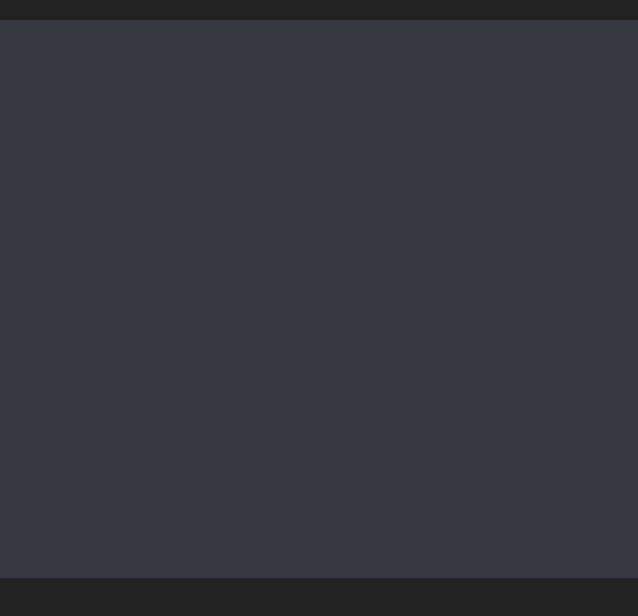
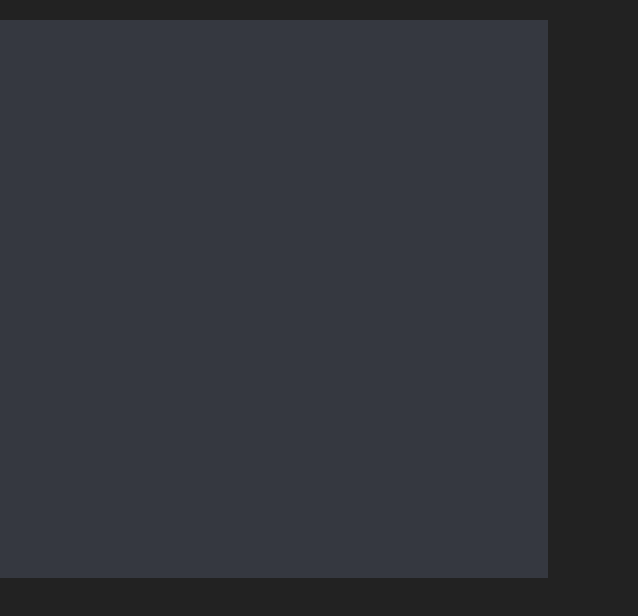
Before and after one commit to worldart/worldart.github.io, a plain HTML site: page index.html in a window 1280 px wide. Shown: the full height of the page, 642-1280 px from the left. Drawn offline with Linux system fonts and the light colour scheme; a web font is replaced by a local one.

Commit message:
Update index.html

```diff
--- a/index.html
+++ b/index.html
@@ -6,7 +6,7 @@
   word-wrap: break-word;
 }
 
-  .ex111 {  margin-left: 7%;}
+  .ex111 {  margin-left: 7%; margin-right: 7%;}
 
 html, body, * {
   font-family: 'Inconsolata', Monaco, Consolas, "Lucida Console", monospace;
```
